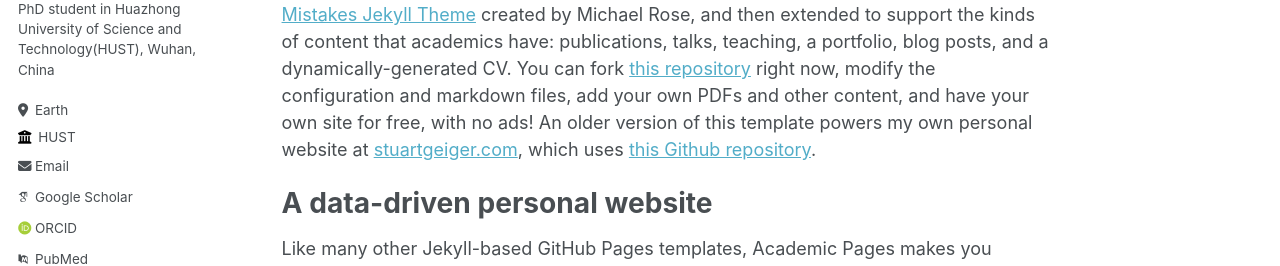
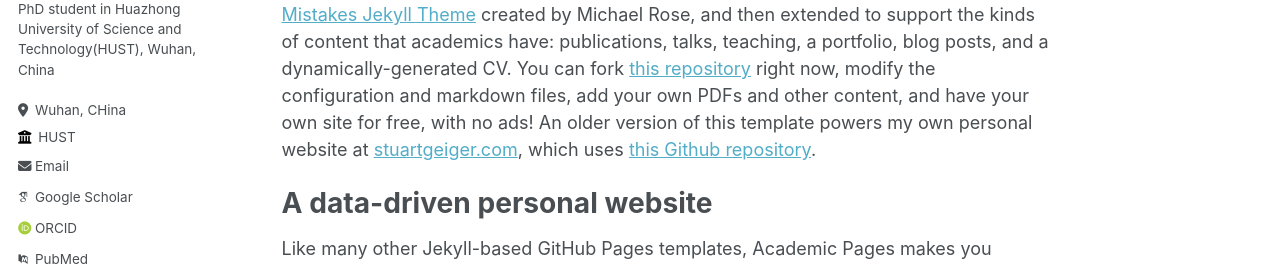
Before and after one commit to richardlujunfeng/richardloo, a Jekyll site: the page built from _pages/about.md, in a window 1280 px wide. Shown: the part 283-549 px from the top of the page. Built offline with Jekyll 4.4.1, drawn with Linux system fonts in a browser that asks for light colours; some web fonts are replaced.

Commit message:
Update _config.yml

```diff
--- a/_config.yml
+++ b/_config.yml
@@ -25,7 +25,7 @@ author:
   name             : "Junfeng Lu / 卢俊锋"
   pronouns         : # example: "she/her"
   bio              : "PhD student in Huazhong University of Science and Technology(HUST), Wuhan, China"
-  location         : "Earth"
+  location         : "Wuhan, CHina"
   employer         : "HUST"
   uri              : # URL
   email            : "jflu@hust.edu.cn"
```
